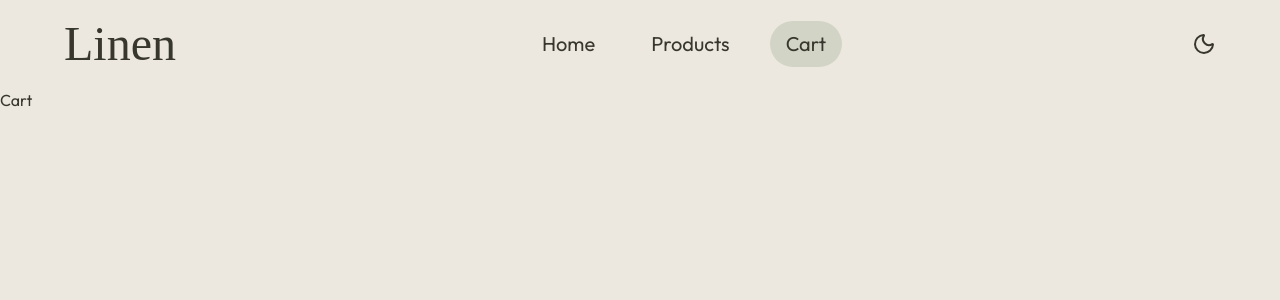
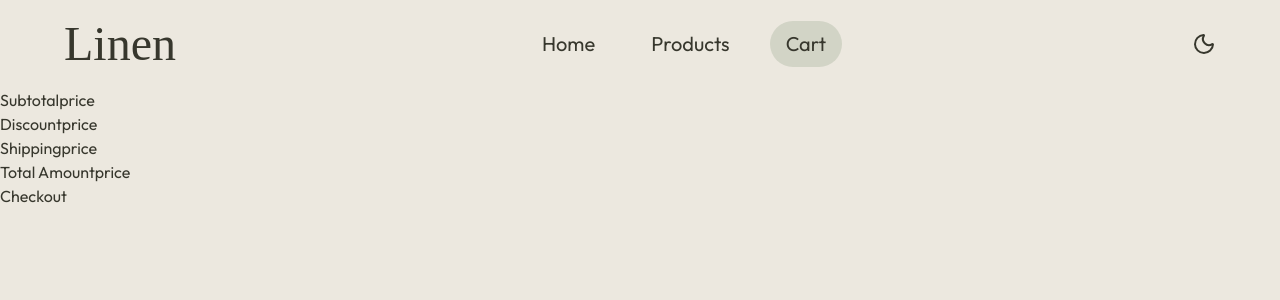
Before and after one commit to RohitBhojak/shopping-cart, a React (Vite) app: page /cart in a window 1280 px wide. Shown: the top 300 px of the page. Built offline with nearby package versions, Linux system fonts and the light colour scheme; a web font is replaced by a local one.

Commit message:
Add cart component structure

```diff
--- /dev/null
+++ b/src/components/CartItem/CartItemSkeleton.jsx
@@ -0,0 +1,3 @@
+export default function CartItemSkeleton() {
+  return <div>sk</div>;
+}
--- /dev/null
+++ b/src/components/CartItem/index.jsx
@@ -0,0 +1,11 @@
+import QuantityInput from "../QuantityInput";
+
+export default function CartItem({ product }) {
+  return (
+    <div>
+      <div>{product.title}</div>
+      <div></div>
+      <QuantityInput productId={product.id} />
+    </div>
+  );
+}
--- a/src/hooks/useFetchCart.js
+++ b/src/hooks/useFetchCart.js
@@ -1,6 +1,6 @@
 import { useState, useEffect } from "react";
 
-const url = "https://fakestoreapi.com/products/";
+const url = "https://fakestoreapi.com/products";
 const DELIMITER = ",";
 
 export default function useFetchCart(cart) {
--- a/src/pages/Cart/index.jsx
+++ b/src/pages/Cart/index.jsx
@@ -1,3 +1,44 @@
+import styles from "./Cart.module.css";
+import useFetchCart from "../../hooks/useFetchCart";
+import { useOutletContext } from "react-router";
+import CartItem from "../../components/CartItem";
+import CartItemSkeleton from "../../components/CartItem/CartItemSkeleton";
+
 export default function Cart() {
-  return <div>Cart</div>;
+  const { cart } = useOutletContext();
+  const { data: cartItems, isLoading, error } = useFetchCart(cart);
+
+  return (
+    <main>
+      <div className={styles.cartContainer}>
+        {isLoading && Object.keys(cart).map((id) => <CartItemSkeleton key={id} />)}
+        {error && <div>{error}</div>}
+        {!isLoading &&
+          cartItems &&
+          cartItems.map(
+            (product) => product.id in cart && <CartItem product={product} key={product.id} />,
+          )}
+      </div>
+
+      <div className={styles.breakdown}>
+        <div>
+          <span>Subtotal</span>
+          <span>price</span>
+        </div>
+        <div>
+          <span>Discount</span>
+          <span>price</span>
+        </div>
+        <div>
+          <span>Shipping</span>
+          <span>price</span>
+        </div>
+        <div>
+          <span>Total Amount</span>
+          <span>price</span>
+        </div>
+        <button>Checkout</button>
+      </div>
+    </main>
+  );
 }
--- a/src/pages/Products/index.jsx
+++ b/src/pages/Products/index.jsx
@@ -11,13 +11,13 @@ export default function Products() {
   const products = data?.filter((item) => item.category !== "electronics");
 
   return (
-    <div className={styles.container}>
+    <main className={styles.container}>
       {isLoading &&
         Array(15)
           .fill(0)
           .map((_, i) => <ProductItemSkeleton key={i} />)}
       {error && <div>{error}</div>}
       {products && products.map((product) => <ProductItem key={product.id} product={product} />)}
-    </div>
+    </main>
   );
 }
```
Also changed, not shown: src/pages/Cart/Cart.module.css (added), 1 other file (tests, documents, lock files or other folders).
